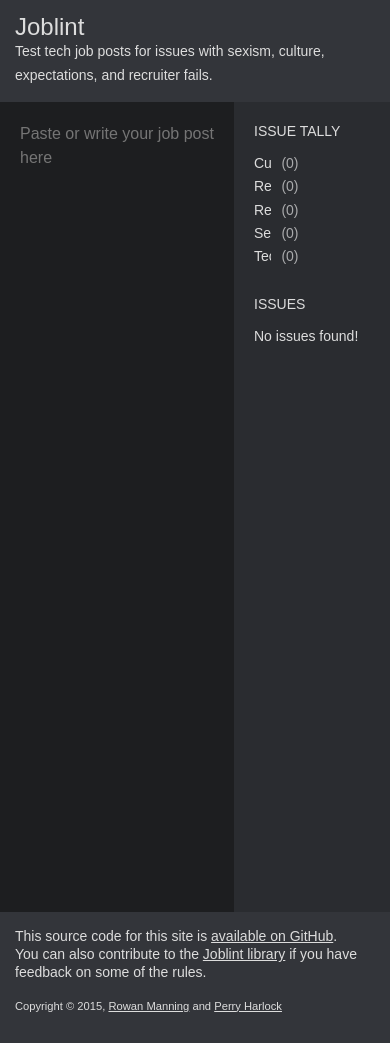
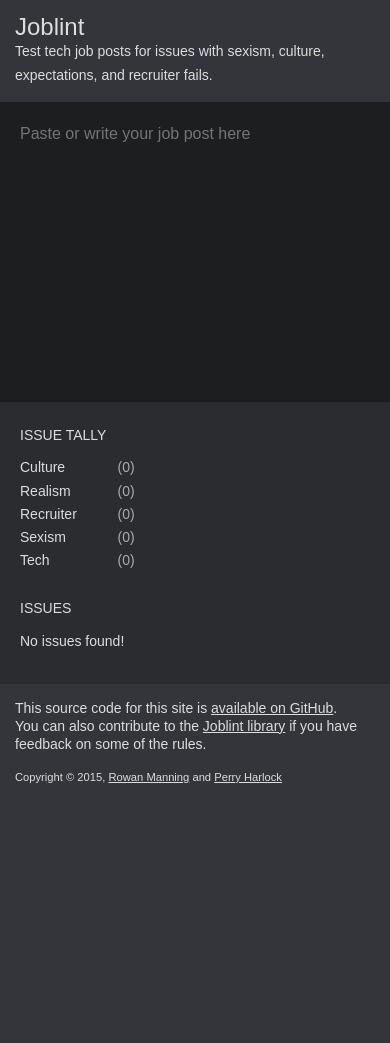
Before and after one commit to rowanmanning/joblint, a Jekyll site: the page built from index.html, in a window 390 px wide. Built offline with Jekyll 4.4.1, drawn with Linux system fonts in a browser that asks for light colours; after the commit the page ends 900 px from its top, so only the background shows below that.

Commit message:
Make the site responsive

```diff
--- a/asset/style/main.scss
+++ b/asset/style/main.scss
@@ -55,6 +55,12 @@
     background-color: #2a2c30;
 }
 
+@media only screen and (max-width: 720px) {
+    .main {
+        height: auto;
+    }
+}
+
 
 // Header
 
@@ -77,6 +83,13 @@
     float: left;
     box-sizing: border-box;
     height: 100%;
+}
+
+@media only screen and (max-width: 720px) {
+    .column {
+        float: none;
+        height: auto;
+    }
 }
 
 
@@ -102,6 +115,16 @@
     outline: none;
 }
 
+@media only screen and (max-width: 720px) {
+    .input-area {
+        width: auto;
+    }
+    .post-input {
+        width: 100%;
+        height: 300px;
+    }
+}
+
 
 // Output area
 
@@ -109,6 +132,27 @@
     width: 40%;
     overflow: auto;
     padding: 20px;
+}
+.output-tally, .output-issues {
+    box-sizing: border-box;
+    @extend .clearfix;
+}
+
+@media only screen and (max-width: 720px) {
+    .output-area {
+        width: auto;
+    }
+    .output-tally, .output-issues {
+        float: left;
+        width: 50%;
+    }
+}
+
+@media only screen and (max-width: 550px) {
+    .output-tally, .output-issues {
+        float: none;
+        width: auto;
+    }
 }
 
 
@@ -198,6 +242,24 @@
     content: ")"
 }
 
+@media only screen and (max-width: 1100px) {
+    .bar-label {
+        width: 20%;
+    }
+    .bar {
+        max-width: 65%;
+    }
+}
+
+@media only screen and (max-width: 900px) {
+    .bar-label {
+        width: 25%;
+    }
+    .bar {
+        max-width: 60%;
+    }
+}
+
 
 // Clearfix
 
--- a/index.html
+++ b/index.html
@@ -11,7 +11,7 @@
 
 <div class="column output-area">
 
-    <div>
+    <div class="output-tally">
         <h2>Issue Tally</h2>
         <ul class="count-chart" data-control="countOutput">
             <li class="count" data-role="count" data-type="culture">
@@ -42,7 +42,7 @@
         </ul>
     </div>
 
-    <div>
+    <div class="output-issues">
         <h2>Issues</h2>
         <div data-control="issuesOutput">
             <p>No issues found!</p>
```
